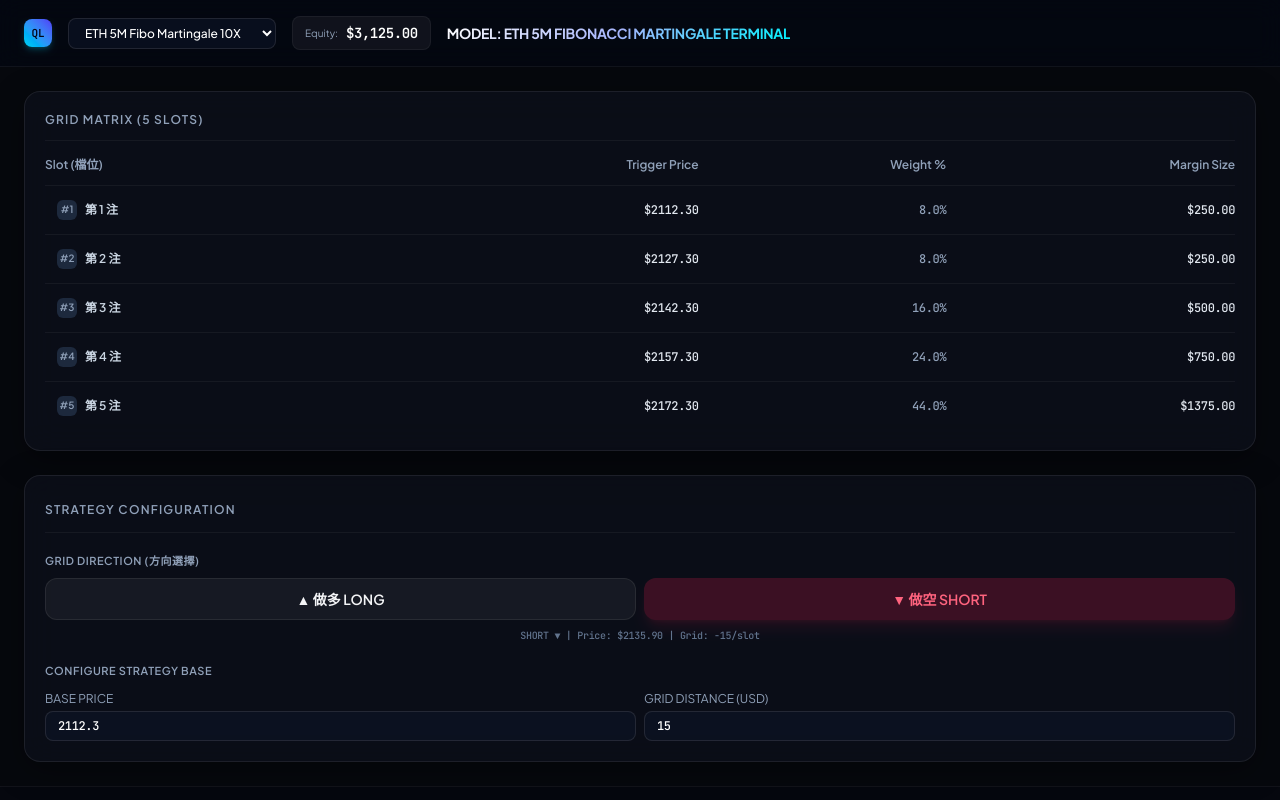
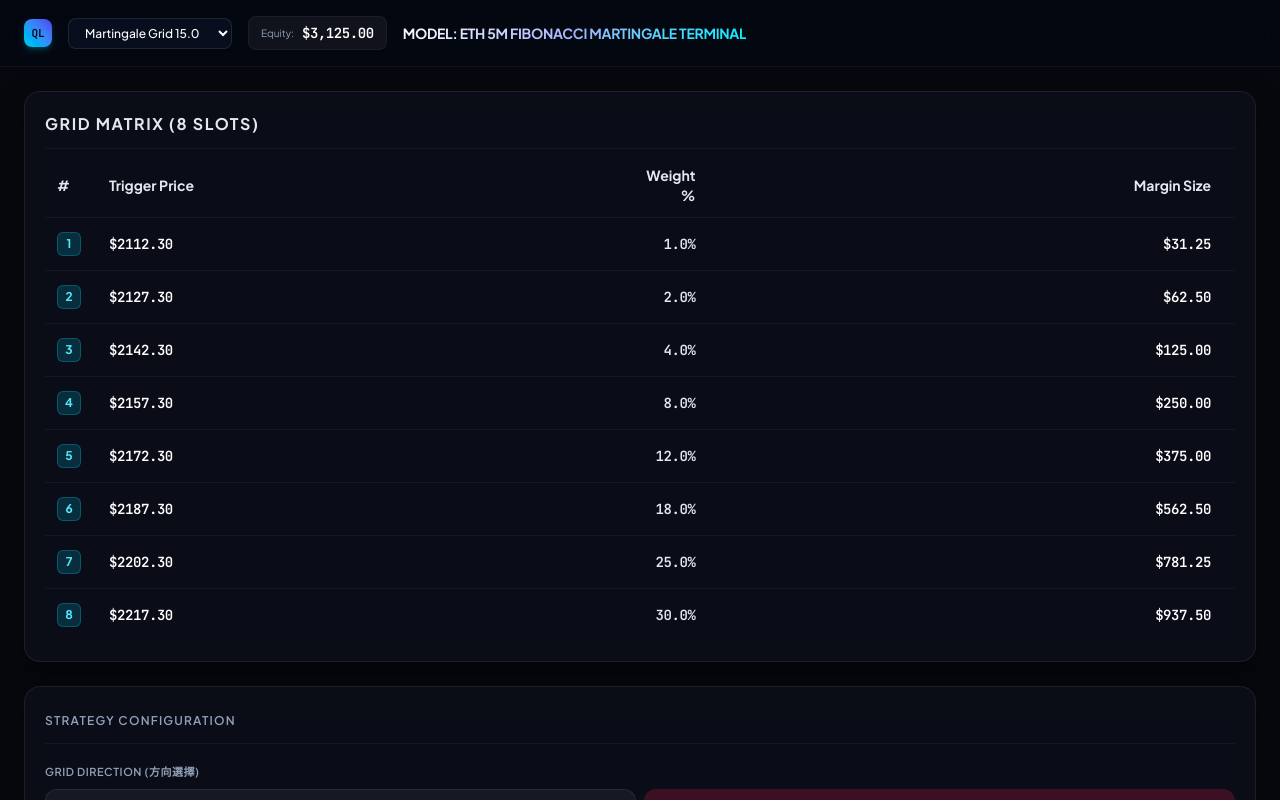
Before and after one commit to WATBUD/grid-lab, a Next.js app: page / in a window 1280 px wide. Shown: the top 800 px of the page. Built offline with nearby package versions, Linux system fonts and the light colour scheme.

Commit message:
feat: enhance grid matrix and strategy state UI and functionality

```diff
--- a/src/app/components/GridMatrixTable.tsx
+++ b/src/app/components/GridMatrixTable.tsx
@@ -14,9 +14,7 @@ export default function GridMatrixTable({ slots, averagePrice, id }: GridMatrixT
   return (
     <div id={id} className="glass-panel p-5 flex flex-col gap-4">
       <div className="flex items-center justify-between border-b border-white/5 pb-3">
-        <span className="text-xs text-slate-400 uppercase tracking-widest font-semibold">
-          Grid Matrix (5 Slots)
-        </span>
+<span className="text-base text-slate-200 uppercase tracking-widest font-bold">Grid Matrix ({slots.length} Slots)</span>
         {averagePrice > 0 && (
           <span className="text-[10px] bg-amber-500/10 border border-amber-500/30 text-amber-400 px-2 py-0.5 rounded-full mono-text">
             5-Slot Theoretical Avg: 2068.9
@@ -25,13 +23,13 @@ export default function GridMatrixTable({ slots, averagePrice, id }: GridMatrixT
       </div>
 
       <div className="overflow-x-auto">
-        <table className="w-full text-left text-xs border-collapse">
+        <table className="w-full text-left text-sm border-collapse">
           <thead>
-            <tr className="text-slate-400 border-b border-white/5 pb-2">
-              <th className="pb-3 font-semibold">Slot (檔位)</th>
-              <th className="pb-3 font-semibold text-right">Trigger Price</th>
-              <th className="pb-3 font-semibold text-right">Weight %</th>
-              <th className="pb-3 font-semibold text-right">Margin Size</th>
+            <tr className="text-slate-200 border-b border-white/5 pb-2">
+              <th className="pb-3 font-bold w-12 pl-3">#</th>
+              <th className="pb-3 font-bold px-4">Trigger Price</th>
+              <th className="pb-3 font-bold text-right px-4 w-24">Weight %</th>
+              <th className="pb-3 font-bold text-right px-4 pr-6">Margin Size</th>
             </tr>
           </thead>
           <tbody className="divide-y divide-white/5">
@@ -41,23 +39,18 @@ export default function GridMatrixTable({ slots, averagePrice, id }: GridMatrixT
                   key={s.slot}
                   className="transition-all duration-200 hover:bg-white/[0.02]"
                 >
-                  <td className="py-3.5 pl-3 font-semibold">
-                    <div className="flex items-center gap-2">
-                      <span className="inline-flex items-center justify-center h-5 w-5 rounded-md text-[10px] bg-slate-800 text-slate-400">
-                        #{s.slot}
-                      </span>
-                      <span className="text-slate-300">
-                        第 {s.slot} 注
-                      </span>
-                    </div>
+                  <td className="py-3.5 pl-3 pr-2 font-bold">
+                    <span className="inline-flex items-center justify-center h-6 w-6 rounded-md text-xs bg-cyan-500/20 text-cyan-300 border border-cyan-500/30">
+                      {s.slot}
+                    </span>
                   </td>
-                  <td className="py-3.5 text-right font-medium mono-text text-slate-200">
+                  <td className="py-3.5 px-4 font-semibold mono-text text-white">
                     ${s.triggerPrice.toFixed(2)}
                   </td>
-                  <td className="py-3.5 text-right font-medium mono-text text-slate-400">
+                  <td className="py-3.5 text-right font-semibold mono-text text-slate-200 px-4 w-24">
                     {s.sizePercent.toFixed(1)}%
                   </td>
-                  <td className="py-3.5 text-right font-medium mono-text text-slate-200">
+                  <td className="py-3.5 text-right font-semibold mono-text text-white px-4 pr-6">
                     ${s.sizeUsd.toFixed(2)}
                   </td>
                 </tr>
--- a/src/app/components/StrategyState.tsx
+++ b/src/app/components/StrategyState.tsx
@@ -8,6 +8,8 @@ interface StrategyStateProps {
   initialCapital: number;
   setInitialCapital?: (value: number) => void;
   setMarginEquity?: (value: number) => void;
+  gridDistance: number;
+  setGridDistance?: (value: number) => void;
 }
 
 export default function StrategyState({
@@ -16,50 +18,46 @@ export default function StrategyState({
   initialCapital,
   setInitialCapital,
   setMarginEquity,
+  gridDistance,
+  setGridDistance,
 }: StrategyStateProps) {
 
   // Local state for editable Account Equity
-  const [editableEquity, setEditableEquity] = useState(marginEquity);
+  const [editableEquity, setEditableEquity] = useState(() => {
+    const saved = localStorage.getItem("accountEquity");
+    if (saved) {
+      const parsed = parseFloat(saved);
+      if (!isNaN(parsed) && parsed >= 0) {
+        return parsed;
+      }
+    }
+    return marginEquity;
+  });
   const [isEditingEquity, setIsEditingEquity] = useState(false);
 
   // Local state for editable Initial Capital
-  const [editableInitialCapital, setEditableInitialCapital] = useState(initialCapital);
+  const [editableInitialCapital, setEditableInitialCapital] = useState(() => {
+    const saved = localStorage.getItem("initialCapital");
+    if (saved) {
+      const parsed = parseFloat(saved);
+      if (!isNaN(parsed) && parsed >= 0) {
+        return parsed;
+      }
+    }
+    return initialCapital;
+  });
   const [isEditingCapital, setIsEditingCapital] = useState(false);
 
-  // Load saved equity from localStorage on mount
+  // Save to localStorage when equity editing ends
   useEffect(() => {
-    const saved = localStorage.getItem("accountEquity");
-    if (saved) {
-      const parsed = parseFloat(saved);
-      if (!isNaN(parsed)) {
-        setEditableEquity(parsed);
-        if (setMarginEquity) {
-          setMarginEquity(parsed);
-        }
-        // Also update Initial Capital to match
-        setEditableInitialCapital(parsed);
-        if (setInitialCapital) {
-          setInitialCapital(parsed);
-        }
-      }
+    if (!isEditingEquity) {
+      localStorage.setItem("accountEquity", editableEquity.toString());
     }
-  }, []); // Only run on mount
+  }, [editableEquity, isEditingEquity]);
 
-  // Save to localStorage when editableEquity changes
+  // Save to localStorage when initial capital editing ends
   useEffect(() => {
-    if (isEditingEquity) {
-      localStorage.setItem("accountEquity", editableEquity.toString());
-      // Also sync Initial Capital to match Account Equity
-      setEditableInitialCapital(editableEquity);
-      if (setInitialCapital) {
-        setInitialCapital(editableEquity);
-      }
-    }
-  }, [editableEquity, isEditingEquity, setInitialCapital]);
-
-  // Save to localStorage when editableInitialCapital changes
-  useEffect(() => {
-    if (isEditingCapital) {
+    if (!isEditingCapital) {
       localStorage.setItem("initialCapital", editableInitialCapital.toString());
     }
   }, [editableInitialCapital, isEditingCapital]);
@@ -83,17 +81,22 @@ export default function StrategyState({
             value={editableEquity}
             onChange={(e) => {
               const val = parseFloat(e.target.value);
-              if (!isNaN(val)) {
+              if (!isNaN(val) && val >= 0) {
                 setEditableEquity(val);
-                if (setMarginEquity) {
-                  setMarginEquity(val);
-                }
               }
             }}
-            onBlur={() => setIsEditingEquity(false)}
+            onBlur={() => {
+              setIsEditingEquity(false);
+              if (setMarginEquity) {
+                setMarginEquity(editableEquity);
+              }
+            }}
             onKeyDown={(e) => {
               if (e.key === "Enter") {
                 setIsEditingEquity(false);
+                if (setMarginEquity) {
+                  setMarginEquity(editableEquity);
+                }
               }
             }}
             className="text-2xl font-bold tracking-tight mono-text bg-transparent border-b border-cyan-500/50 focus:outline-none focus:border-cyan-400 w-full"
@@ -117,17 +120,22 @@ export default function StrategyState({
               value={editableInitialCapital}
               onChange={(e) => {
                 const val = parseFloat(e.target.value);
-                if (!isNaN(val)) {
+                if (!isNaN(val) && val >= 0) {
                   setEditableInitialCapital(val);
-                  if (setInitialCapital) {
-                    setInitialCapital(val);
-                  }
                 }
               }}
-              onBlur={() => setIsEditingCapital(false)}
+              onBlur={() => {
+                setIsEditingCapital(false);
+                if (setInitialCapital) {
+                  setInitialCapital(editableInitialCapital);
+                }
+              }}
               onKeyDown={(e) => {
                 if (e.key === "Enter") {
                   setIsEditingCapital(false);
+                  if (setInitialCapital) {
+                    setInitialCapital(editableInitialCapital);
+                  }
                 }
               }}
               className="mono-text font-semibold text-slate-300 bg-transparent border-b border-cyan-500/50 focus:outline-none focus:border-cyan-400 w-24 text-right"
--- /dev/null
+++ b/src/app/constants/strategyConfigs.ts
@@ -0,0 +1,19 @@
+export const STRATEGY_CONFIGS = {
+  "MARTINGALE-1": {
+    name: "Martingale Grid 15.0",
+    basePrice: 2112.3,
+    gridDistance: 10,
+    positionSizeWeights: [1, 2, 4, 8, 12, 18, 25, 30],
+  },
+  "MARTINGALE-2": {
+    name: "Martingale Grid 25.0",
+    basePrice: 2112.3,
+    gridDistance: 25.0,
+    positionSizeWeights: [1, 1, 2, 3, 5, 8, 13, 21, 34],
+  },
+} as const;
+
+export const STRATEGY_OPTIONS = Object.entries(STRATEGY_CONFIGS).map(([id, config]) => ({
+  id: id as keyof typeof STRATEGY_CONFIGS,
+  name: config.name,
+}));
--- a/src/app/page.tsx
+++ b/src/app/page.tsx
@@ -2,6 +2,7 @@
 
 import React, { useState } from "react";
 import { useMartingale } from "@/hooks/useMartingale";
+import { STRATEGY_OPTIONS } from "@/app/constants/strategyConfigs";
 import GridMatrixTable from "./components/GridMatrixTable";
 import ControlPanel from "./components/ControlPanel";
 
@@ -18,16 +19,9 @@ export default function Home() {
   };
 
   // Handle strategy selection
-  const handleStrategyChange = (strategyId: string) => {
+  const handleStrategyChange = (strategyId: "MARTINGALE-1" | "MARTINGALE-2") => {
     strategy.loadStrategy(strategyId);
   };
-
-  const strategies = [
-    { id: "ETH-5M-FIBO-MARTINGALE-10X", name: "ETH 5M Fibo Martingale 10X" },
-    { id: "ETH-15M-FIBO-MARTINGALE-10X", name: "ETH 15M Fibo Martingale 10X" },
-    { id: "BTC-5M-FIBO-MARTINGALE-10X", name: "BTC 5M Fibo Martingale 10X" },
-    { id: "BTC-15M-FIBO-MARTINGALE-10X", name: "BTC 15M Fibo Martingale 10X" },
-  ];
 
   const formatUSD = (val: number) => {
     return new Intl.NumberFormat("en-US", {
@@ -48,10 +42,10 @@ export default function Home() {
             </div>
             <select
               value={strategy.currentStrategyId}
-              onChange={(e) => handleStrategyChange(e.target.value)}
+              onChange={(e) => handleStrategyChange(e.target.value as "MARTINGALE-1" | "MARTINGALE-2")}
               className="bg-slate-900/50 border border-white/10 rounded-lg px-3 py-1.5 text-xs text-white focus:outline-none focus:border-cyan-500/50 font-medium cursor-pointer"
             >
-              {strategies.map((s) => (
+              {STRATEGY_OPTIONS.map((s) => (
                 <option key={s.id} value={s.id}>
                   {s.name}
                 </option>
--- a/src/hooks/useMartingale.ts
+++ b/src/hooks/useMartingale.ts
@@ -1,6 +1,7 @@
 "use client";
 
-import { useState, useEffect, useCallback, useRef, useMemo } from "react";
+import { useState, useEffect, useCallback, useRef } from "react";
+import { STRATEGY_CONFIGS } from "@/app/constants/strategyConfigs";
 
 // Types
 export interface SlotOrder {
@@ -53,18 +54,20 @@ export function useMartingale() {
   });
   const [leverage, setLeverage] = useState(10);
   const [basePrice, setBasePrice] = useState(2112.3);
-  const [gridDistance, setGridDistance] = useState(15.0);
-  const [totalSlots] = useState(5);
-  const [currentStrategyId, setCurrentStrategyId] = useState("ETH-5M-FIBO-MARTINGALE-10X");
+  const [gridDistance, setGridDistance] = useState(() => {
+    if (typeof window === 'undefined') return 15.0;
+    const saved = localStorage.getItem("gridDistance");
+    const parsed = saved ? parseFloat(saved) : NaN;
+    return !isNaN(parsed) ? parsed : 15.0;
+  });
+
+  // Persist gridDistance changes
+  useEffect(() => {
+    localStorage.setItem("gridDistance", gridDistance.toString());
+  }, [gridDistance]);
+  const [totalSlots] = useState(STRATEGY_CONFIGS["MARTINGALE-1"].positionSizeWeights.length);
+  const [currentStrategyId, setCurrentStrategyId] = useState<keyof typeof STRATEGY_CONFIGS>("MARTINGALE-1");
   const [marginEquity, setMarginEquity] = useState(3125.0);
-
-  // Strategy configurations
-  const strategyConfigs = useMemo(() => ({
-    "ETH-5M-FIBO-MARTINGALE-10X": { basePrice: 2112.3, gridDistance: 15.0, initialCapital: 3125.0, asset: "ETH", timeframe: "5M" },
-    "ETH-15M-FIBO-MARTINGALE-10X": { basePrice: 2112.3, gridDistance: 25.0, initialCapital: 3125.0, asset: "ETH", timeframe: "15M" },
-    "BTC-5M-FIBO-MARTINGALE-10X": { basePrice: 42500.0, gridDistance: 300.0, initialCapital: 3125.0, asset: "BTC", timeframe: "5M" },
-    "BTC-15M-FIBO-MARTINGALE-10X": { basePrice: 42500.0, gridDistance: 500.0, initialCapital: 3125.0, asset: "BTC", timeframe: "15M" },
-  }), []);
 
   // --- Dynamic Account States ---
   const [balance, setBalance] = useState(3125.0); // Capital available
@@ -120,7 +123,9 @@ export function useMartingale() {
 
   // --- Initialize Grid Matrix ---
   const resetGridSlots = useCallback((customBasePrice: number = basePrice, customGridDistance: number = gridDistance, dir: "long" | "short" = direction) => {
-    const matrixPercent = [0.08, 0.08, 0.16, 0.24, 0.44]; // 8%, 8%, 16%, 24%, 44%
+    const currentConfig = STRATEGY_CONFIGS[currentStrategyId];
+    const totalWeight = currentConfig.positionSizeWeights.reduce((a, b) => a + b, 0);
+    const matrixPercent = currentConfig.positionSizeWeights.map(w => w / totalWeight); // Convert weights to fractions
     const initialSlots: SlotOrder[] = matrixPercent.map((pct, idx) => {
       const trigger = dir === "long"
         ? customBasePrice - customGridDistance * idx
@@ -138,7 +143,7 @@ export function useMartingale() {
     });
     setSlots(initialSlots);
     return initialSlots;
-  }, [basePrice, gridDistance, initialCapital, leverage, direction]);
+  }, [basePrice, gridDistance, initialCapital, leverage, direction, currentStrategyId]);
 
   // Initial setup
   useEffect(() => {
@@ -263,8 +268,8 @@ export function useMartingale() {
   }, [floatingPnl, balance, totalEthSize, currentPrice, resetStrategy, addLog]);
 
   // --- Load Strategy Configuration ---
-  const loadStrategy = useCallback((strategyId: string) => {
-    const config = strategyConfigs[strategyId as keyof typeof strategyConfigs];
+  const loadStrategy = useCallback((strategyId: keyof typeof STRATEGY_CONFIGS) => {
+    const config = STRATEGY_CONFIGS[strategyId];
     if (!config) {
       addLog("warning", `Strategy ${strategyId} not found.`);
       return;
@@ -282,9 +287,9 @@ export function useMartingale() {
     // Load new configuration
     setBasePrice(config.basePrice);
     setGridDistance(config.gridDistance);
-    setInitialCapital(config.initialCapital);
-    setBalance(config.initialCapital);
-    setMarginEquity(config.initialCapital);
+    setInitialCapital(0);
+    setBalance(0);
+    setMarginEquity(0);
     setDirection("short");
 
     // Reset grid with new configuration
@@ -300,11 +305,11 @@ export function useMartingale() {
       const candleTime = new Date(timeBase.getTime() + i * 5 * 60 * 1000);
       const timeStr = `${candleTime.getHours().toString().padStart(2, "0")}:${candleTime.getMinutes().toString().padStart(2, "0")}`;
 
-      const change = (Math.random() - 0.48) * (config.asset === "BTC" ? 80.0 : 8.0);
+      const change = (Math.random() - 0.48) * 8.0;
       const open = price;
       const close = price + change;
-      const high = Math.max(open, close) + Math.random() * (config.asset === "BTC" ? 30.0 : 3.0);
-      const low = Math.min(open, close) - Math.random() * (config.asset === "BTC" ? 30.0 : 3.0);
+      const high = Math.max(open, close) + Math.random() * 3.0;
+      const low = Math.min(open, close) - Math.random() * 3.0;
 
       price = close;
 
@@ -325,8 +330,8 @@ export function useMartingale() {
     setCandles(initialCandles);
     setCurrentPrice(initialCandles[initialCandles.length - 1].close);
 
-    addLog("system", `Strategy loaded: ${config.asset} ${config.timeframe} Fibo Martingale 10X. Base price: $${config.basePrice}, Grid distance: ${config.gridDistance}`);
-  }, [strategyConfigs, resetGridSlots, addLog]);
+    addLog("system", `Strategy loaded. Base price: $${config.basePrice}, Grid distance: ${config.gridDistance}`);
+  }, [resetGridSlots, addLog]);
 
   // --- Select Direction (Long/Short) ---
   const selectDirection = useCallback((dir: "long" | "short") => {
```
